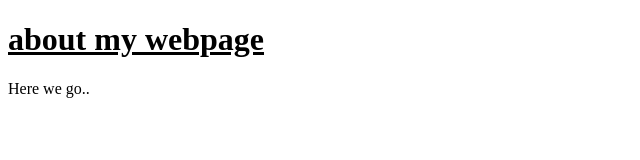
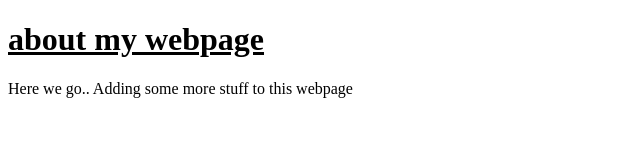
Before and after one commit to harshal-1104/Learn-branch, a plain HTML site: page index.html in a window 1280 px wide. Shown: the whole page, without its empty margins (0-640 px from the left). Drawn offline with Linux system fonts and the light colour scheme.

Commit message:
add some more stuff

```diff
--- a/index.html
+++ b/index.html
@@ -8,6 +8,7 @@
         <h1><u> about my webpage</u> </h1>
         <p>
             Here we go..
+            Adding some more stuff to this webpage
         </p>
     </head>
 </html>
```
